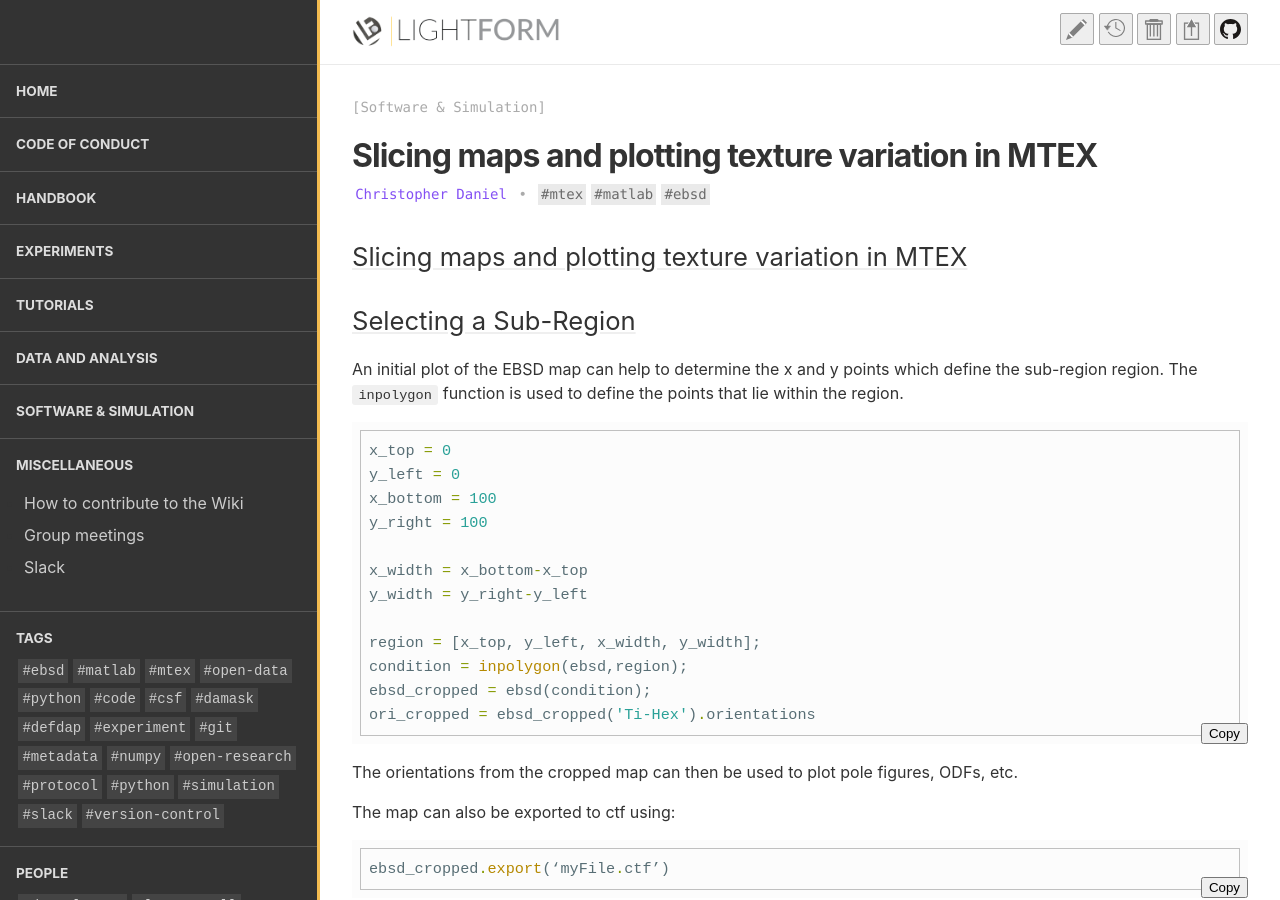
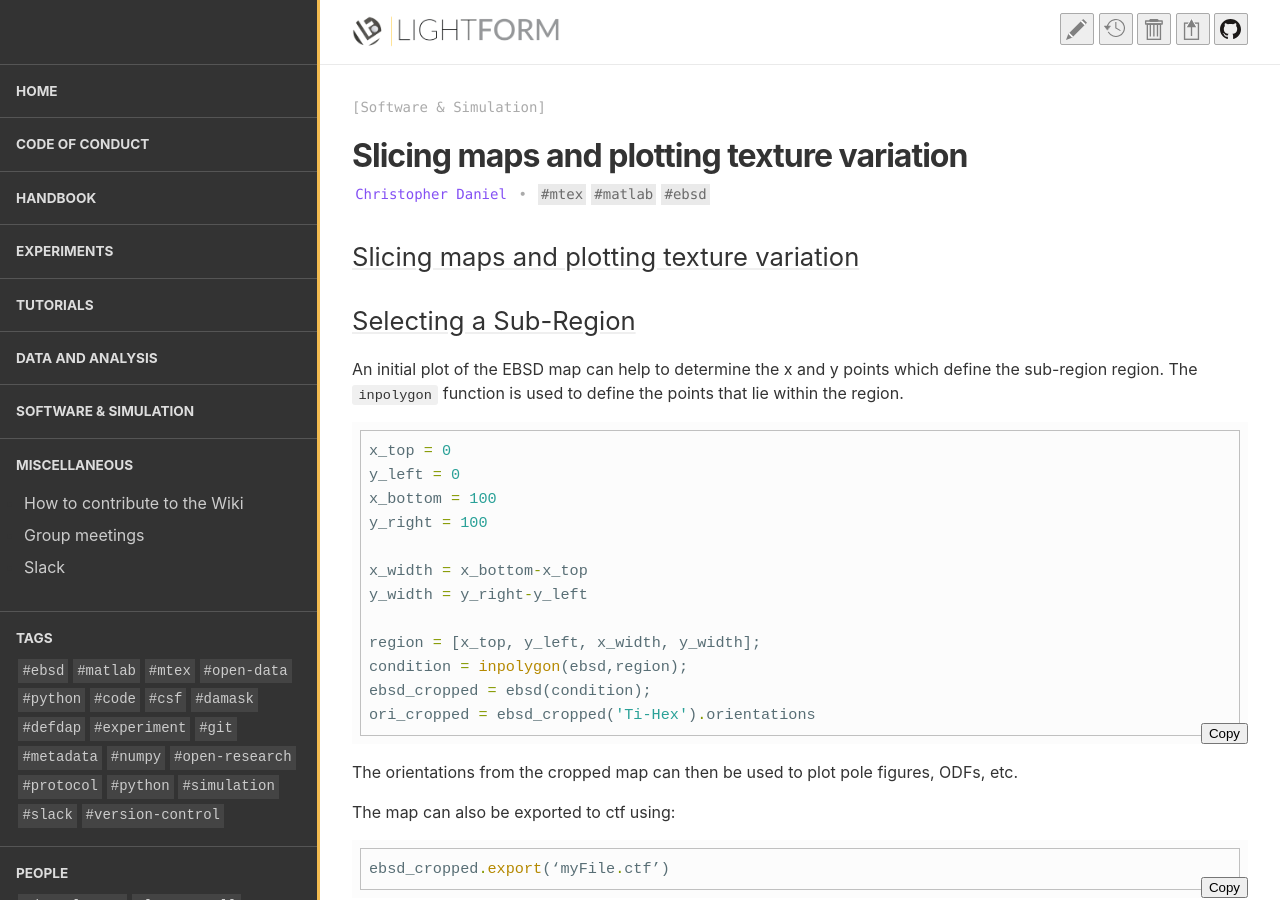
Before and after one commit to LightForm-group/wiki, a Jekyll site: the page built from collections/_software_and_simulation/mtex_slicing_maps.md, in a window 1280 px wide and 900 px high. Built offline with Jekyll 4.4.1, drawn with Linux system fonts in a browser that asks for light colours; nearby versions of some CDN libraries.

Commit message:
Update mtex_slicing_maps.md

```diff
--- a/collections/_software_and_simulation/mtex_slicing_maps.md
+++ b/collections/_software_and_simulation/mtex_slicing_maps.md
@@ -1,5 +1,5 @@
 ---
-title: Slicing maps and plotting texture variation in MTEX
+title: Slicing maps and plotting texture variation
 author: Christopher Daniel
 tags:
   - MTEX
@@ -9,7 +9,7 @@ published: true
 subcollection: MTEX
 ---
 
-# Slicing maps and plotting texture variation in MTEX
+# Slicing maps and plotting texture variation
 
 ## Selecting a Sub-Region
 
```
